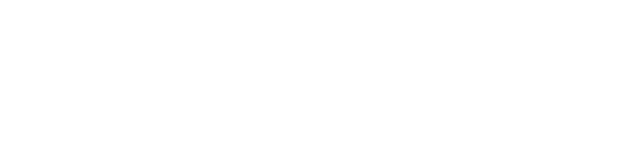
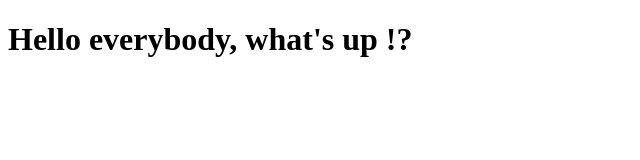
Before and after one commit to GC-JM/gc_jm-training-code, a plain HTML site: page index.html in a window 1280 px wide. Shown: the whole page, without its empty margins (0-640 px from the left). Drawn offline with Linux system fonts and the light colour scheme.

Commit message:
Real Changes For My HTML's Project

```diff
--- a/index.html
+++ b/index.html
@@ -1,3 +1,11 @@
 <!DOCTYPE html>
-
+<html lang="en">
+<head>
+    <meta charset="UTF-8">
+    <meta name="viewport" content="width=device-width, initial-scale=1.0">
+    <title>Document</title>
+</head>
+<body>
+    <h1>Hello everybody, what's up !?</h1>
+</body>
 </html>
```
